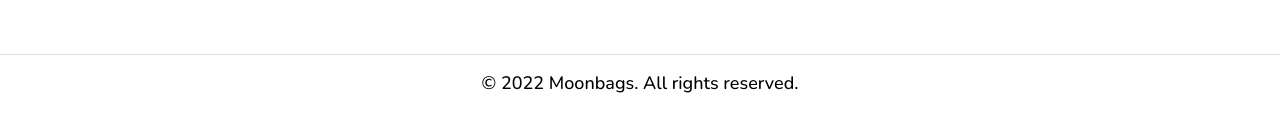
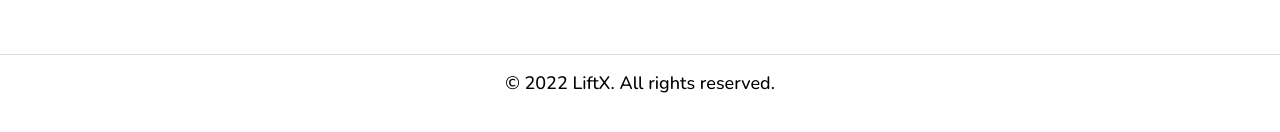
Before and after one commit to j3romef/CSC431--Dashboard, a website: page Prototype/src/dashboard.html in a window 1280 px wide. Shown: the part 346-478 px from the top of the page. Drawn offline with nearby package versions, Linux system fonts and the light colour scheme; files that its build step writes are made by us from their sources.

Commit message:
Update dashboard.html

```diff
--- a/Prototype/src/dashboard.html
+++ b/Prototype/src/dashboard.html
@@ -107,7 +107,7 @@
     <footer class="footer">
         <div class="container">
           <div class="footer-content">
-            <p class="footer-text">© 2022 Moonbags. All rights reserved.</p>
+            <p class="footer-text">© 2022 LiftX. All rights reserved.</p>
           </div>
         </div>
       </footer>
```
